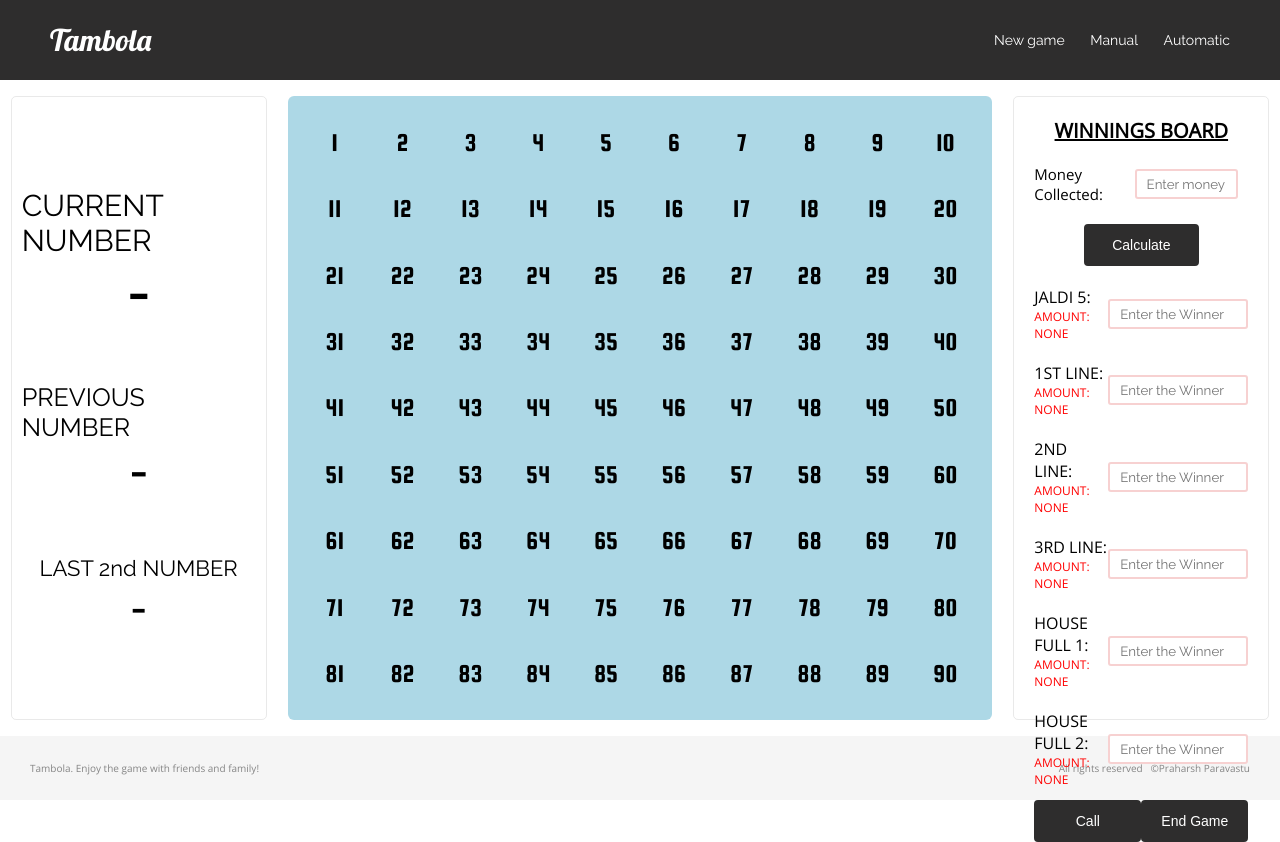
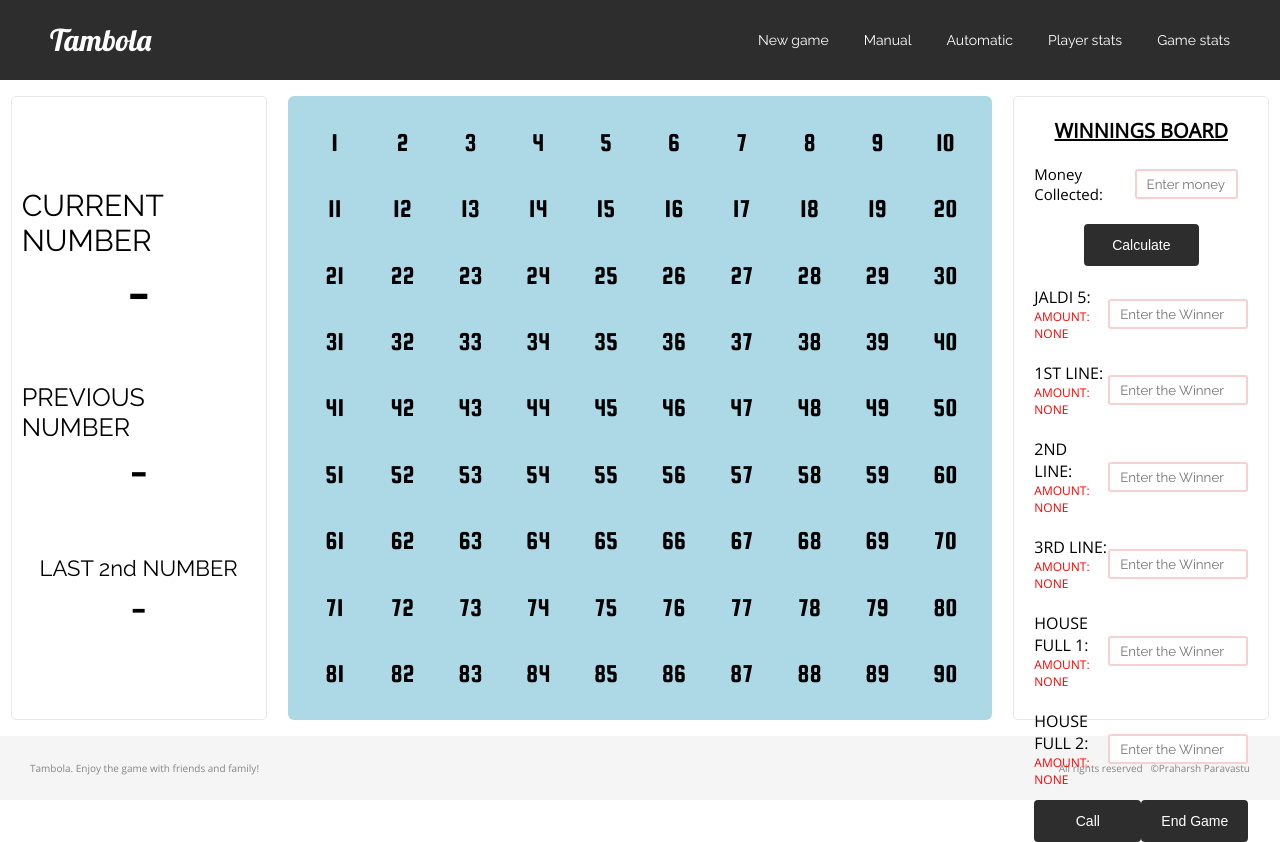
Before and after one commit to Praharsh99/Tambola, a plain HTML site: page index.html in a window 1280 px wide. Drawn offline with nearby package versions, Linux system fonts and the light colour scheme.

Commit message:
Added the favicon to the project

```diff
--- a/index.html
+++ b/index.html
@@ -9,6 +9,8 @@
     <!-- CSS LINKS -->
     <link rel="stylesheet" href="master.css" />
 
+    <!-- LOGO LINK -->
+    <link rel="shortcut icon" href="img/favicon.ico" type="image/x-icon" />
     <!-- GOOGLE FONTS LINK -->
     <link
       href="https://fonts.googleapis.com/css2?family=Lobster&family=Open+Sans:wght@300;400&family=Squada+One&display=swap"
@@ -31,6 +33,8 @@
         <span id="newgame">New game</span>
         <span id="manual">Manual</span>
         <span id="automatic">Automatic</span>
+        <span id="player-stats">Player stats</span>
+        <span id="game-stats">Game stats</span>
       </div>
     </header>
 
@@ -63,15 +67,6 @@
               placeholder="Enter money collected..."
             />
           </span>
-          <!-- <span class="input-area">
-            <span>Tickets Sold:</span>
-            <input
-              type="text"
-              id="tickets"
-              class="input"
-              placeholder="No. of tickets"
-            />
-          </span> -->
           <button class="btn" id="calculate">Calculate</button>
         </div>
         <div class="category-list">
--- a/master.css
+++ b/master.css
@@ -39,14 +39,14 @@ header {
   font-family: "Raleway", sans-serif;
   font-size: 500;
   font-size: 1.4rem;
-  width: 20%;
+  width: 40%;
   cursor: pointer;
   color: #fff;
 }
 
 .links span {
   color: #fff;
-  transition: color 0.1s ease;
+  transition: color 0.15s ease;
 }
 
 .links span:hover {
```
Also changed, not shown: deleted.js (added, +54 -0 lines), utils.js (+0 -43 lines), img/android-chrome-192x192.png (added), img/android-chrome-512x512.png (added), img/apple-touch-icon.png (added), img/favicon-16x16.png (added), img/favicon-32x32.png (added), img/favicon.ico (added), img/site.webmanifest (added).
